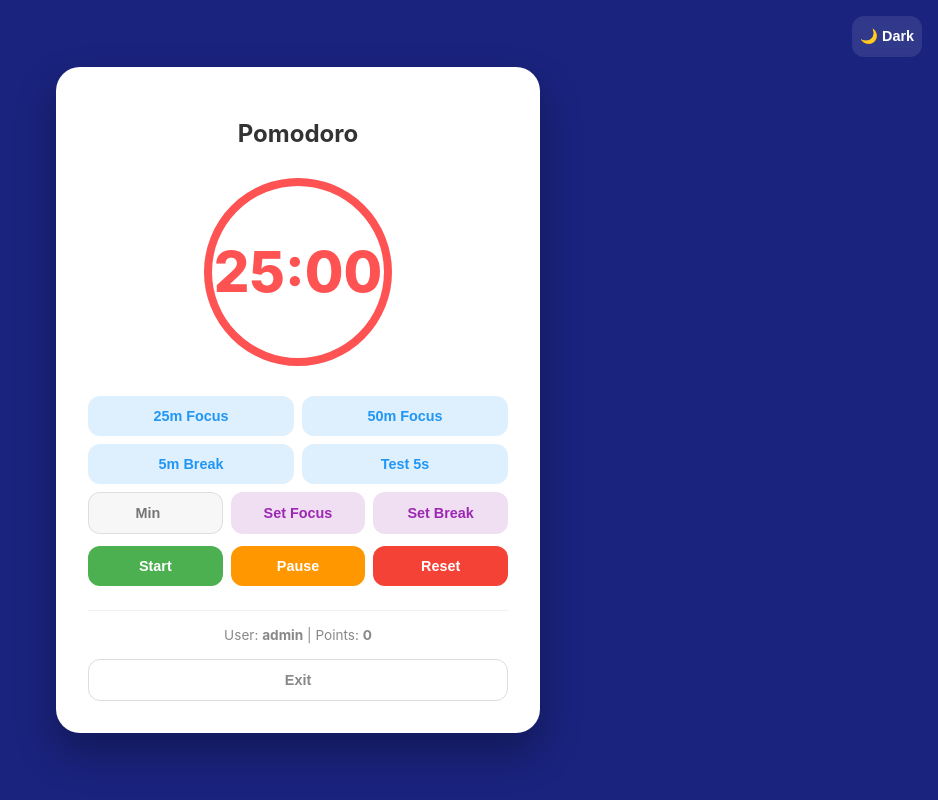
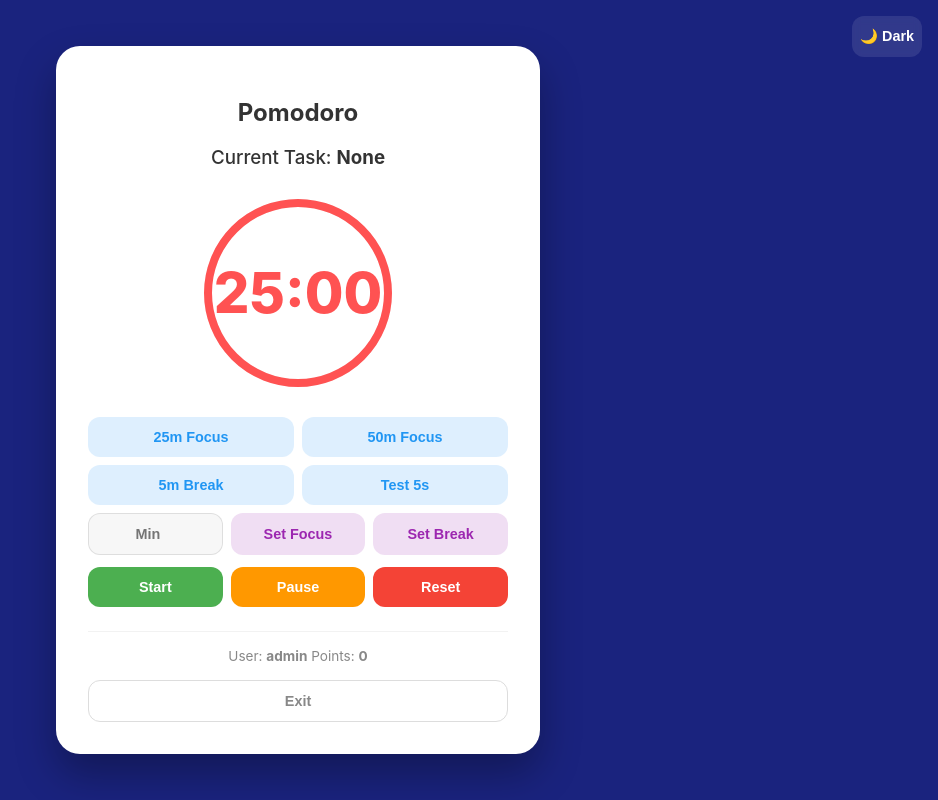
Before and after one commit to IOI4896/GitExercise-Flowcision, a Flask app: page /pomodoro in a window 1280 px wide. Shown: the whole page, without its empty margins (342-1280 px from the left). Run offline with Flask 3, Linux system fonts and the light colour scheme; a user stored in the database is signed in; data comes from the database, SQL or seed files in the repository; tables that the repository leaves empty hold one stand-in row (values such as "Sample post").

Commit message:
Change language to English and display current task
Updated the pomodoro.html file to switch the language from Chinese to English and added a display for the current task.

```diff
--- a/templates/pomodoro.html
+++ b/templates/pomodoro.html
@@ -1,5 +1,5 @@
 <!DOCTYPE html>
-<html lang="zh-CN">
+<html lang="en">
     <head>
         <meta charset="UTF-8">
         <meta name="viewport" content="width=device-width, initial-scale=1.0">
@@ -49,7 +49,7 @@
             }
 
             h2 { font-weight: 700; margin-bottom: 0.5rem; color: var(--text-main); }
-
+            h3 { font-weight: 500; margin-bottom: 0.5rem; color: var(--text-main); }
             .timer-wrapper {
                 position: relative;
                 width: 200px;
@@ -81,7 +81,6 @@
                 margin-bottom: 8px;
             }
 
-            /* 新增的自定义时间区域样式 */
             .custom-group {
                 display: grid;
                 grid-template-columns: 1fr 1fr 1fr;
@@ -177,6 +176,12 @@
         <div class="container">
             <h2>Pomodoro</h2>
 
+            {% if current_task %}
+                <h3>Current Task: <strong>{{current_task}}</strong></h3>
+            {% else %}
+                <h3>Current Task: <strong>None</strong></h3>
+            {% endif %}
+
             <div class="timer-wrapper">
                 <svg class="progress-ring" width="200" height="200">
                     <circle stroke="rgba(0,0,0,0.05)" stroke-width="8" fill="transparent" r="90" cx="100" cy="100"/>
@@ -205,7 +210,7 @@
             </div>
 
             <div class="info">
-                <span>User: <strong>{{user}}</strong></span> |
+                <span>User: <strong>{{user}}</strong></span>
                 <span>Points: <strong>{{points}}</strong></span>
             </div>
 
@@ -243,7 +248,6 @@
                 resetTimer();
             }
 
-            // 新增：处理自定义输入
             function applyCustom(state) {
                 let val = parseInt(document.getElementById("customInput").value);
                 if (isNaN(val) || val <= 0) {
```
